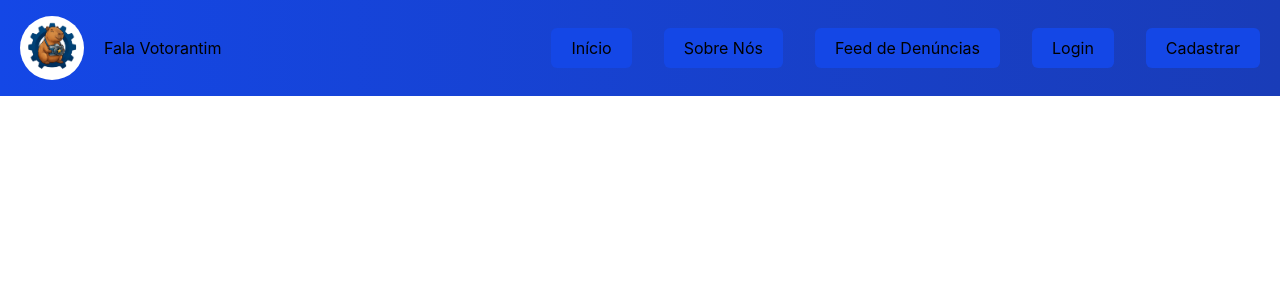
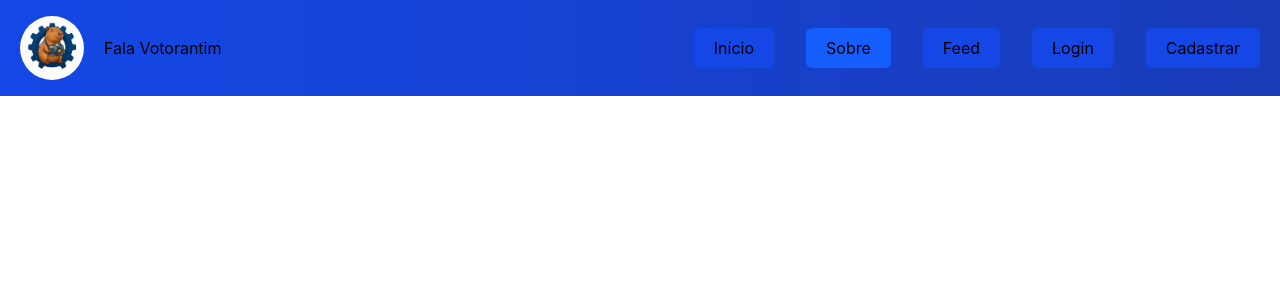
Before and after one commit to cdGuilherme/fala-votorantim-react, a React (Vite) app in the folder Fala-Votorantim/: page /Sobre in a window 1280 px wide. Shown: the top 300 px of the page. Built offline with nearby package versions, Linux system fonts and the light colour scheme.

Commit message:
Agora o header pode verificar em qual tela ele está e modifica o botão

```diff
--- a/Fala-Votorantim/src/Components/Header.tsx
+++ b/Fala-Votorantim/src/Components/Header.tsx
@@ -1,4 +1,12 @@
-import {Link} from "react-router-dom";
+import {NavLink} from "react-router-dom";
+
+const links = [
+    {link:"/", label: "Início"},
+    {link:"/Sobre", label: "Sobre"},
+    {link:"/Feed", label: "Feed"},
+    {link:"/Login", label: "Login"},
+    {link:"/Cadastrar", label: "Cadastrar"},
+]
 
 export default function Header() {
     return(
@@ -9,11 +17,21 @@ export default function Header() {
                     <h1>Fala Votorantim</h1>
                 </div>
                 <div className="flex items-center gap-8">
-                    <Link to="/" className="flex h-10 items-center justify-center bg-[#1447E6] p-5 rounded-md">Início</Link>
-                    <Link to="/Sobre" className="flex h-10 items-center justify-center bg-[#1447E6] p-5 rounded-md">Sobre Nós</Link>
-                    <Link to="/Feed" className="flex h-10 items-center justify-center bg-[#1447E6] p-5 rounded-md">Feed de Denúncias</Link>
-                    <Link to="/Login" className="flex h-10 items-center justify-center bg-[#1447E6] p-5 rounded-md">Login</Link>
-                    <Link to="/Cadastrar" className="flex h-10 items-center justify-center bg-[#1447E6] p-5 rounded-md">Cadastrar</Link>
+                    {links.map((dado) => {
+                        return(
+                            <NavLink to={dado.link}
+                            end={dado.link === "/"}
+                            className={({isActive}) => {
+                                return isActive ?
+                                "flex h-10 items-center justify-center bg-[#155DFC] p-5 rounded-md" :
+                                "flex h-10 items-center justify-center bg-[#1447E6] p-5 rounded-md"
+                            }}
+                            key={dado.link}>
+                                {dado.label}
+                            </NavLink>
+                        )
+                    })}
+
                 </div>
             </div>
         </header>
```
